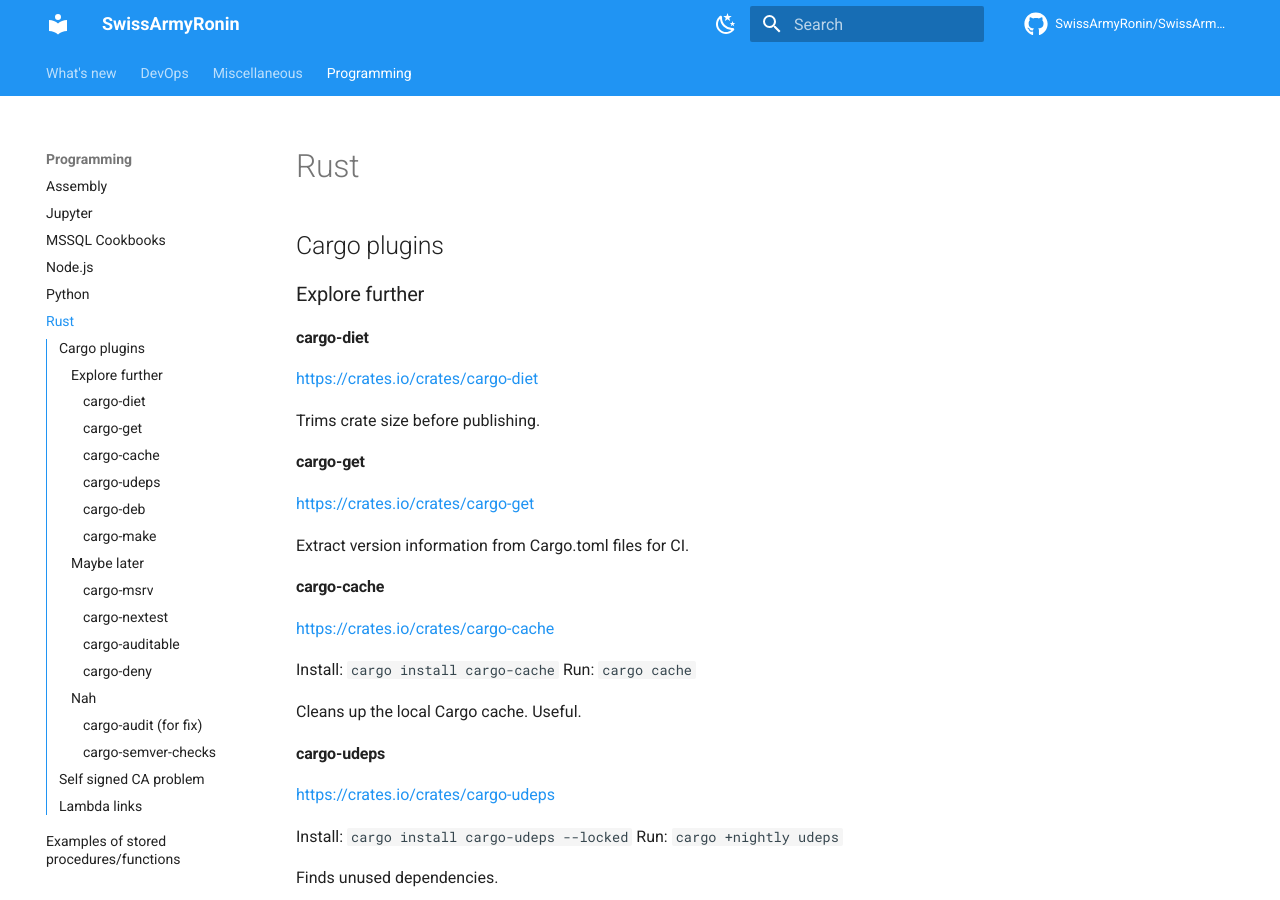
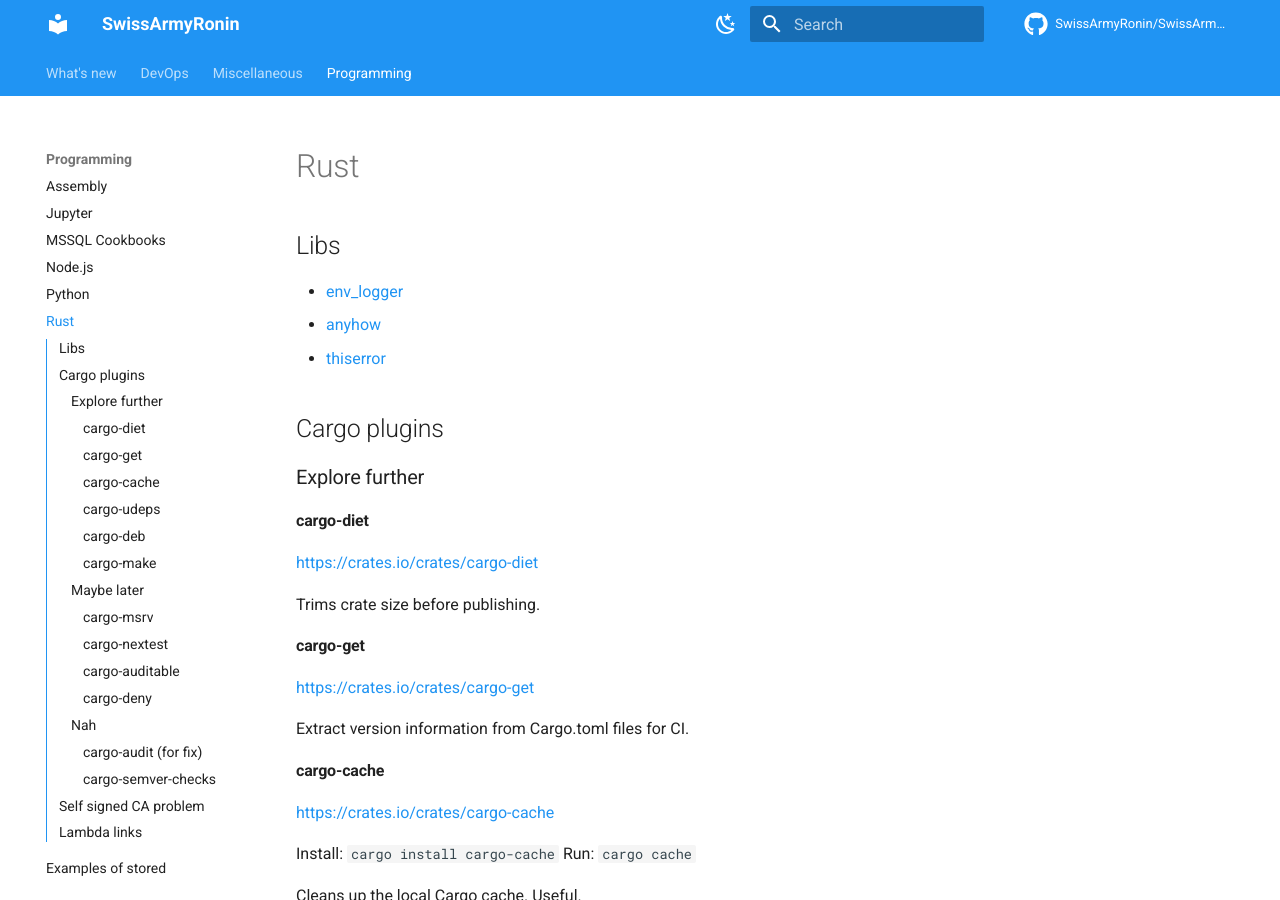
Before and after one commit to SwissArmyRonin/SwissArmyRonin.github.io, an MkDocs documentation site: the page built from docs/Programming/Rust.md, in a window 1280 px wide and 900 px high. Built offline with MkDocs 1.6.1 and Material for MkDocs 9.7.7, drawn with Linux system fonts in a browser that asks for light colours; comment, search, counter and statistics services are not loaded.

Commit message:
Added notes on rust libs

```diff
--- a/docs/Programming/Rust.md
+++ b/docs/Programming/Rust.md
@@ -1,6 +1,12 @@
 # Rust
 
 <!-- toc -->
+
+## Libs
+
+- [env_logger](https://crates.io/crates/env_logger)
+- [anyhow](https://crates.io/crates/anyhow)
+- [thiserror](https://crates.io/crates/thiserror)
 
 ## Cargo plugins
 
@@ -36,8 +42,8 @@ Run: `cargo +nightly udeps`
 
 Finds unused dependencies.
 
-* +remove cruft
-* -might have false positives
+- +remove cruft
+- -might have false positives
 
 #### cargo-deb
 
@@ -67,9 +73,9 @@ Find the minimum supported rust version for a crate.
 
 Install: `cargo install cargo-nextest --locked`
 
-* +slightly faster
-* +pretty output
-* -one test succeeded in normal cargo test but had to be modified in cargo-nextest?
+- +slightly faster
+- +pretty output
+- -one test succeeded in normal cargo test but had to be modified in cargo-nextest?
 
 #### cargo-auditable
 
@@ -79,8 +85,8 @@ Meh ... embeds dependency manifest in binary. Allows you to check later with aud
 
 <https://crates.io/crates/cargo-deny>
 
-* -overlaps with audit on advisories
-* -alarmist
+- -overlaps with audit on advisories
+- -alarmist
 
 ### Nah
 
@@ -96,8 +102,8 @@ Great idea but seems pretty useless at the moment.
 
 `cargo semver-checks check-release --baseline-rev main`
 
-* +can check for breaking changes in CI
-* -doesn't work from workspaces.
+- +can check for breaking changes in CI
+- -doesn't work from workspaces.
 
 ## Self signed CA problem
 
@@ -137,5 +143,5 @@ This should replace the system CA with your ammended CA.
 
 ## Lambda links
 
-* Official [aws-lambda-rust-runtime](https://github.com/awslabs/aws-lambda-rust-runtime)
-* [Using Rust Lambdas in Production](https://www.cvpartner.com/blog/using-rust-lambdas-in-production)
+- Official [aws-lambda-rust-runtime](https://github.com/awslabs/aws-lambda-rust-runtime)
+- [Using Rust Lambdas in Production](https://www.cvpartner.com/blog/using-rust-lambdas-in-production)
```
Also changed, not shown: docs/index.md (+1 -1 lines).
